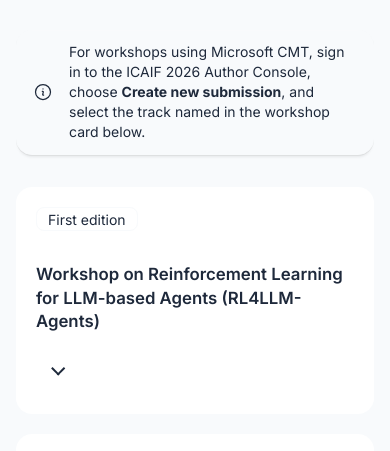
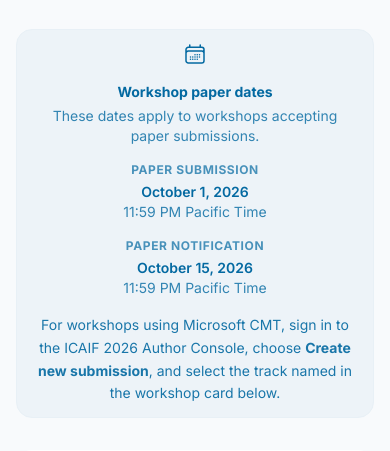
Before and after one commit to unimib-whattadata/icaif25, a website: page workshop.html in a window 390 px wide. Shown: the part 615-1066 px from the top of the page. Drawn offline with Linux system fonts and the light colour scheme.

Commit message:
Add workshop deadlines and refresh responsive assets

```diff
--- a/js/site-layout.js
+++ b/js/site-layout.js
@@ -162,7 +162,8 @@
 
     const button = document.createElement("button");
     button.type = "button";
-    button.className = "btn btn-ghost btn-sm responsive-details-toggle";
+    button.className =
+      "btn btn-ghost btn-sm responsive-details-toggle md:hidden";
     button.setAttribute("aria-controls", id);
     button.setAttribute("aria-expanded", String(!mobileQuery.matches));
     button.setAttribute("aria-label", anchor.textContent.trim());
--- a/workshop.html
+++ b/workshop.html
@@ -85,7 +85,7 @@
       }
     </script>
     <script src="js/heroicons.js?v=2026082908" defer></script>
-    <link rel="stylesheet" href="css/tailwind.min.css?v=2026090103">
+    <link rel="stylesheet" href="css/tailwind.min.css?v=2026090201">
   </head>
   <body data-page="workshop" class="font-sans antialiased min-w-0">
     <a
@@ -305,13 +305,61 @@
             </p>
           </div>
 
-          <div role="alert" class="alert mb-8 sm:mb-12">
-            <i data-heroicon="info" class="size-5"></i>
-            <p>
-              For workshops using Microsoft CMT, sign in to the ICAIF 2026
-              Author Console, choose <strong>Create new submission</strong>,
-              and select the track named in the workshop card below.
-            </p>
+          <div
+            role="alert"
+            aria-labelledby="workshop-paper-dates-heading"
+            data-emphasis-alert
+            class="alert alert-info alert-soft alert-vertical mb-8 sm:alert-horizontal sm:mb-12"
+          >
+            <i
+              data-heroicon="calendar-clock"
+              class="size-6 shrink-0"
+            ></i>
+            <div class="w-full">
+              <h3 id="workshop-paper-dates-heading" class="font-bold">
+                Workshop paper dates
+              </h3>
+              <p class="mt-1 text-sm opacity-80">
+                These dates apply to workshops accepting paper submissions.
+              </p>
+              <dl class="mt-4 grid gap-4 sm:grid-cols-2 sm:gap-6">
+                <div>
+                  <dt
+                    class="text-xs font-bold uppercase tracking-wider opacity-70"
+                  >
+                    Paper submission
+                  </dt>
+                  <dd class="mt-1 font-semibold">
+                    <time datetime="2026-10-01T23:59:00-07:00"
+                      >October 1, 2026</time
+                    >
+                    <span class="block text-sm font-normal opacity-80"
+                      >11:59 PM Pacific Time</span
+                    >
+                  </dd>
+                </div>
+                <div>
+                  <dt
+                    class="text-xs font-bold uppercase tracking-wider opacity-70"
+                  >
+                    Paper notification
+                  </dt>
+                  <dd class="mt-1 font-semibold">
+                    <time datetime="2026-10-15T23:59:00-07:00"
+                      >October 15, 2026</time
+                    >
+                    <span class="block text-sm font-normal opacity-80"
+                      >11:59 PM Pacific Time</span
+                    >
+                  </dd>
+                </div>
+              </dl>
+              <p class="mt-4 text-sm leading-relaxed opacity-90">
+                For workshops using Microsoft CMT, sign in to the ICAIF 2026
+                Author Console, choose <strong>Create new submission</strong>,
+                and select the track named in the workshop card below.
+              </p>
+            </div>
           </div>
 
           <div class="grid gap-5 sm:gap-6">
@@ -1596,6 +1644,6 @@
         <a href="privacy-policy.html" class="link">Privacy Policy</a>
       </div>
     </footer>
-    <script src="js/site-layout.js?v=2026090102" defer></script>
+    <script src="js/site-layout.js?v=2026090201" defer></script>
   </body>
 </html>
```
Also changed, not shown: become-a-sponsor.html (+2 -2 lines), call-for-competitions.html (+2 -2 lines), call-for-papers.html (+2 -2 lines), call-for-tutorials.html (+2 -2 lines), call-for-workshop-proposals.html (+2 -2 lines), competitions.html (+2 -2 lines), important-dates.html (+2 -2 lines), index.html (+2 -2 lines), organisation.html (+2 -2 lines), privacy-policy.html (+2 -2 lines), registration.html (+2 -2 lines), sponsors-and-supporters.html (+2 -2 lines), css/tailwind.min.css.
